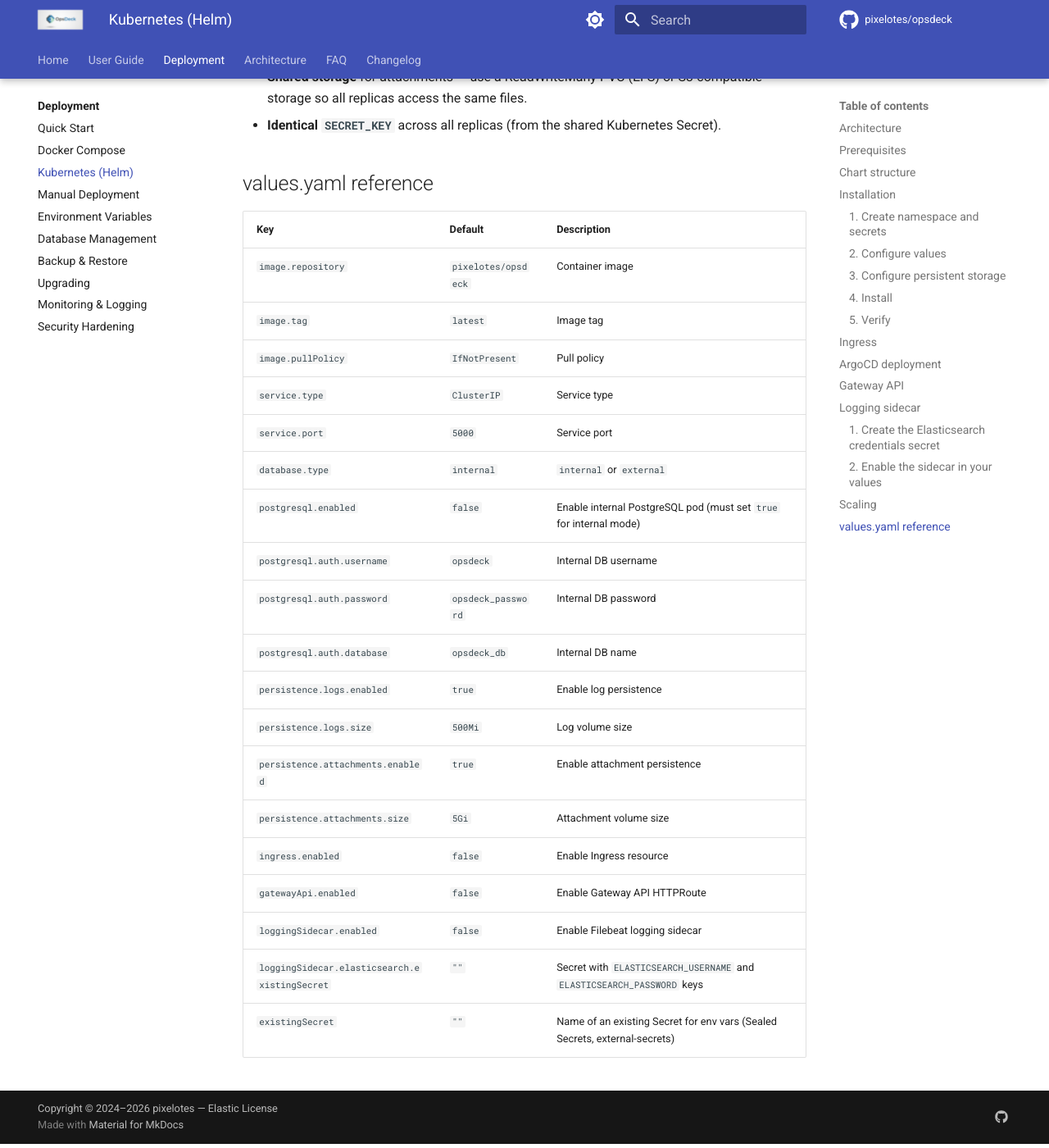
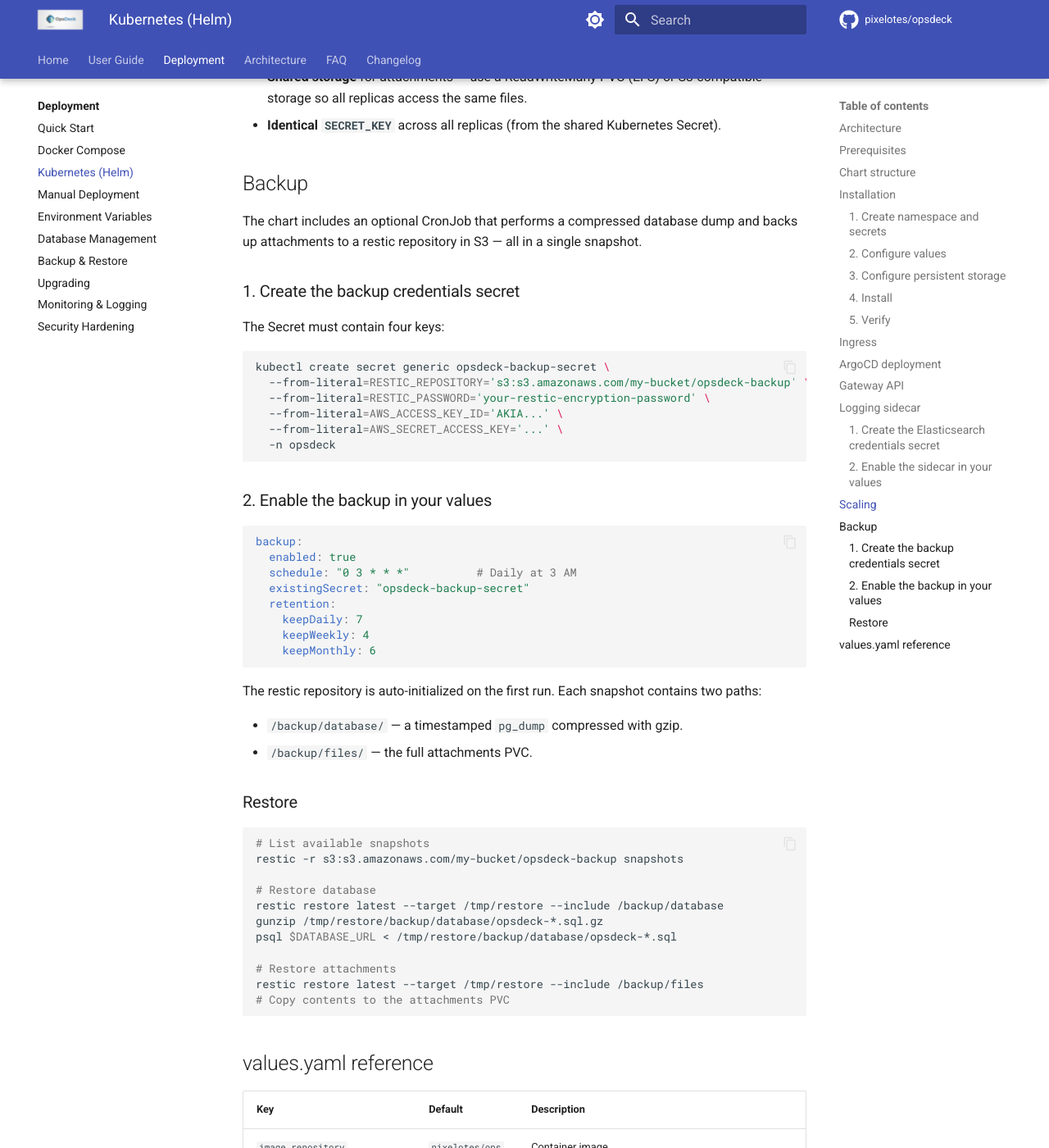
Before and after one commit to pixelotes/opsdeck-web, an MkDocs documentation site: the page built from docs-content/deployment/kubernetes.md, in a window 1280 px wide and 1400 px high, scrolled down 5628 px. Shown: the whole window at 82% size. Built offline with MkDocs 1.6.1 and Material for MkDocs 9.7.7, drawn with Linux system fonts in a browser that asks for light colours; comment, search, counter and statistics services are not loaded; some of the changed text lies outside the part shown.

Commit message:
chore: update documentation

````diff
--- a/docs-content/deployment/kubernetes.md
+++ b/docs-content/deployment/kubernetes.md
@@ -258,6 +258,57 @@
 - **Shared storage** for attachments — use a ReadWriteMany PVC (EFS) or S3-compatible storage so all replicas access the same files.
 - **Identical `SECRET_KEY`** across all replicas (from the shared Kubernetes Secret).
 
+## Backup
+
+The chart includes an optional CronJob that performs a compressed database dump and backs up attachments to a restic repository in S3 — all in a single snapshot.
+
+### 1. Create the backup credentials secret
+
+The Secret must contain four keys:
+
+```bash
+kubectl create secret generic opsdeck-backup-secret \
+  --from-literal=RESTIC_REPOSITORY='s3:s3.amazonaws.com/my-bucket/opsdeck-backup' \
+  --from-literal=RESTIC_PASSWORD='your-restic-encryption-password' \
+  --from-literal=AWS_ACCESS_KEY_ID='AKIA...' \
+  --from-literal=AWS_SECRET_ACCESS_KEY='...' \
+  -n opsdeck
+```
+
+### 2. Enable the backup in your values
+
+```yaml
+backup:
+  enabled: true
+  schedule: "0 3 * * *"          # Daily at 3 AM
+  existingSecret: "opsdeck-backup-secret"
+  retention:
+    keepDaily: 7
+    keepWeekly: 4
+    keepMonthly: 6
+```
+
+The restic repository is auto-initialized on the first run. Each snapshot contains two paths:
+
+- `/backup/database/` — a timestamped `pg_dump` compressed with gzip.
+- `/backup/files/` — the full attachments PVC.
+
+### Restore
+
+```bash
+# List available snapshots
+restic -r s3:s3.amazonaws.com/my-bucket/opsdeck-backup snapshots
+
+# Restore database
+restic restore latest --target /tmp/restore --include /backup/database
+gunzip /tmp/restore/backup/database/opsdeck-*.sql.gz
+psql $DATABASE_URL < /tmp/restore/backup/database/opsdeck-*.sql
+
+# Restore attachments
+restic restore latest --target /tmp/restore --include /backup/files
+# Copy contents to the attachments PVC
+```
+
 ## values.yaml reference
 
 | Key | Default | Description |
@@ -280,4 +331,10 @@
 | `gatewayApi.enabled` | `false` | Enable Gateway API HTTPRoute |
 | `loggingSidecar.enabled` | `false` | Enable Filebeat logging sidecar |
 | `loggingSidecar.elasticsearch.existingSecret` | `""` | Secret with `ELASTICSEARCH_USERNAME` and `ELASTICSEARCH_PASSWORD` keys |
+| `backup.enabled` | `false` | Enable backup CronJob |
+| `backup.schedule` | `"0 3 * * *"` | Cron schedule for backups |
+| `backup.existingSecret` | `""` | Secret with `RESTIC_REPOSITORY`, `RESTIC_PASSWORD`, `AWS_ACCESS_KEY_ID`, `AWS_SECRET_ACCESS_KEY` |
+| `backup.retention.keepDaily` | `7` | Daily snapshots to retain |
+| `backup.retention.keepWeekly` | `4` | Weekly snapshots to retain |
+| `backup.retention.keepMonthly` | `6` | Monthly snapshots to retain |
 | `existingSecret` | `""` | Name of an existing Secret for env vars (Sealed Secrets, external-secrets) |
````
Also changed, not shown: docs-content/architecture/data-model.md (+11 -2 lines), docs-content/deployment/backup-restore.md (+49 -4 lines), docs-content/user-guide/services.md (+27 -7 lines).
